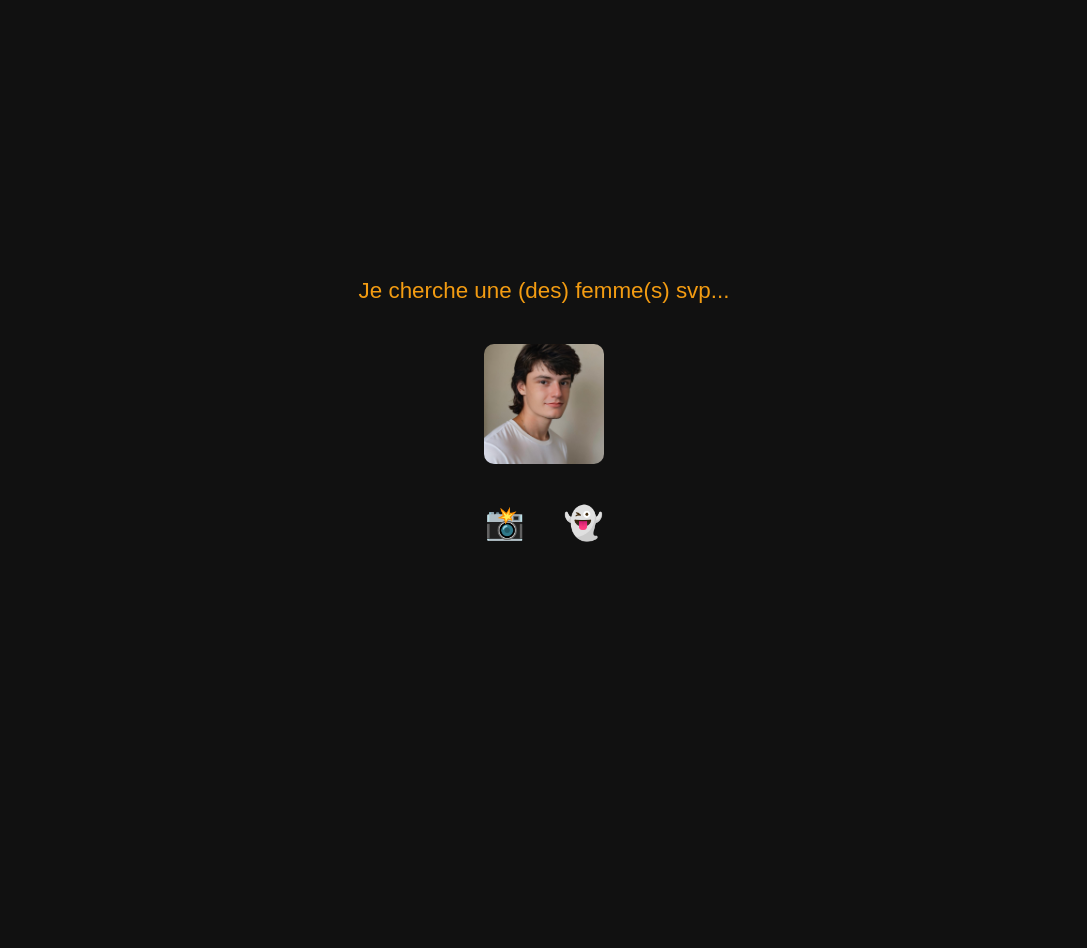
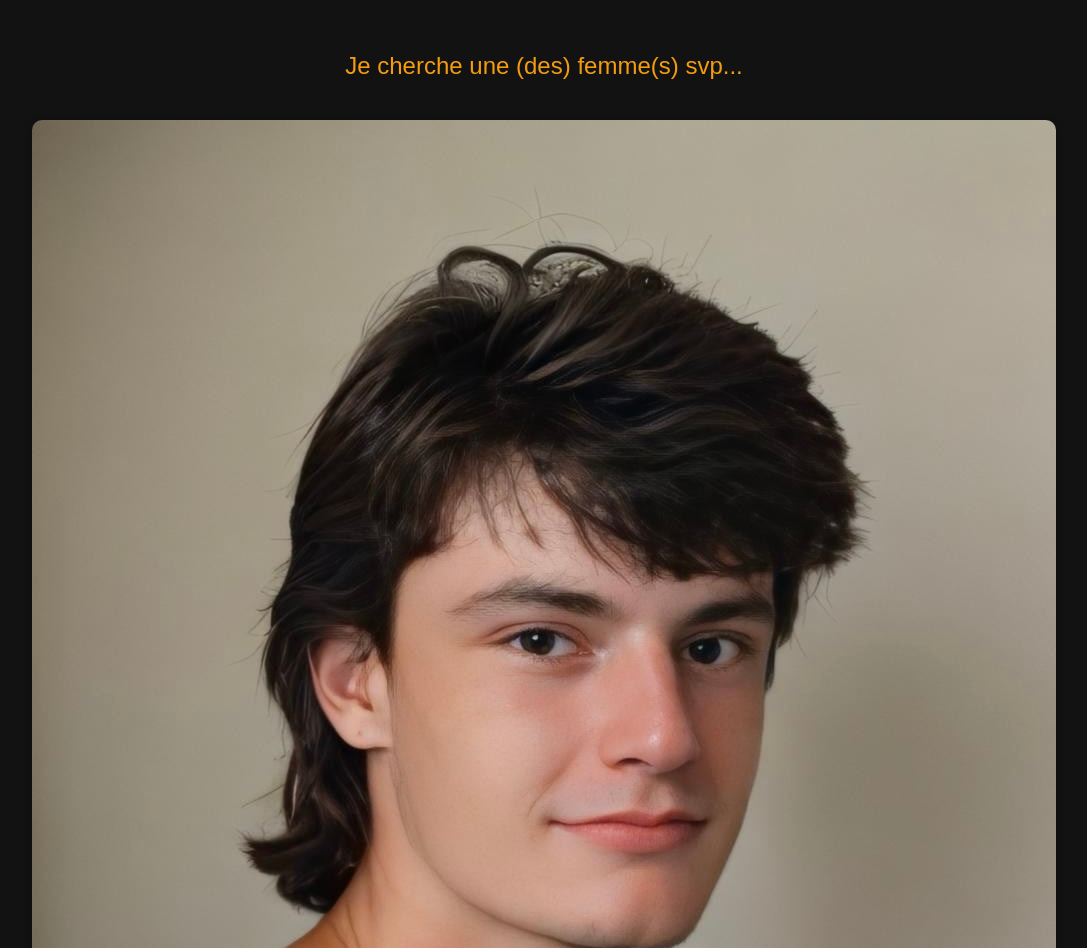
Before and after one commit to DylannS14/SodoKimou, a plain HTML site: page index.html in a window 1280 px wide. Shown: the top 948 px of the page, without its empty margins (96-1183 px from the left). Before the commit the page ends 800 px from the top, so only its background shows below. Drawn offline with Linux system fonts and the light colour scheme.

Commit message:
Update index.html

```diff
--- a/index.html
+++ b/index.html
@@ -2,64 +2,67 @@
 <html lang="fr">
 <head>
   <meta charset="UTF-8" />
-  <meta name="viewport" content="width=device-width, initial-scale=1" />
-  <title>Réseaux</title>
+  <meta name="viewport" content="width=device-width, initial-scale=1.0"/>
+  <title>SodoKimou</title>
   <style>
     body {
-      margin: 0;
-      padding: 0;
-      background: #111;
-      color: #fff;
+      background-color: #121212;
+      color: white;
       font-family: Arial, sans-serif;
       text-align: center;
+      padding: 20px;
+    }
+
+    .gallery {
       display: flex;
       flex-direction: column;
-      align-items: center;
-      justify-content: center;
-      min-height: 100vh;
+      gap: 20px;
+      margin-top: 20px;
     }
-    .gallery {
-      display: grid;
-      grid-template-columns: repeat(auto-fit, minmax(120px, 1fr));
-      gap: 15px;
-      max-width: 400px;
-      margin: 20px auto;
+
+    .gallery img {
+      max-width: 100%;
+      height: auto;
+      display: block;
+      margin: 10px auto;
+      border-radius: 10px;
+      box-shadow: 0 2px 8px rgba(0,0,0,0.3);
     }
-    .gallery img {
-      width: 100%;
-      border-radius: 10px;
-      object-fit: cover;
-      height: 120px;
+
+    a {
+      color: #1DA1F2;
+      text-decoration: none;
+      font-weight: bold;
+      display: inline-block;
+      margin: 10px;
     }
-    .social-links {
-      margin-top: 20px;
-      font-size: 2em;
+
+    a:hover {
+      text-decoration: underline;
     }
-    .social-links a {
+
+    .phrase {
+      font-size: 1.5em;
       color: #f39c12;
-      margin: 0 15px;
-      text-decoration: none;
-      transition: color 0.3s ease;
-    }
-    .social-links a:hover {
-      color: #e67e22;
+      margin-bottom: 30px;
     }
   </style>
 </head>
 <body>
 
-  <p style="font-size: 1.4em; color: #f39c12; margin: 20px 0;">
-    Je cherche une (des) femme(s) svp...
-  </p>
+  <p class="phrase">Je cherche une (des) femme(s) svp...</p>
 
   <div class="gallery">
     <img src="IMG_2101.jpg" alt="photo 1">
-
+    <!-- Tu peux décommenter et remplacer ces lignes quand tu auras uploadé les autres images -->
+    <!-- <img src="IMG_2102.jpg" alt="photo 2"> -->
+    <!-- <img src="IMG_2103.jpg" alt="photo 3"> -->
+    <!-- <img src="IMG_2104.jpg" alt="photo 4"> -->
   </div>
 
-  <div class="social-links">
-    <a href="https://www.instagram.com/loissaudrais/" target="_blank" aria-label="Instagram">📸</a>
-    <a href="https://www.snapchat.com/add/l_saudrais" target="_blank" aria-label="Snapchat">👻</a>
+  <div>
+    <a href="https://www.instagram.com/dylannbeckham14/" target="_blank">Instagram</a>
+    <a href="https://www.snapchat.com/add/dylannbeckham14" target="_blank">Snapchat</a>
   </div>
 
 </body>
```
